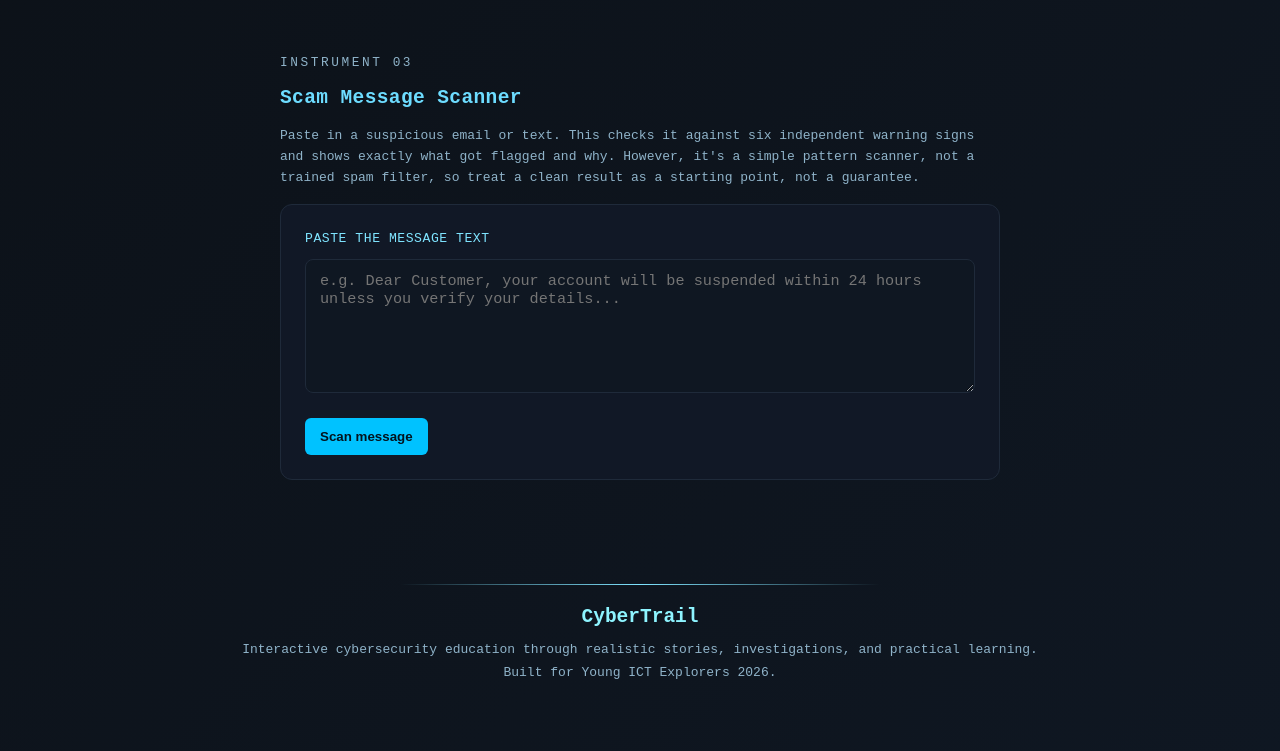
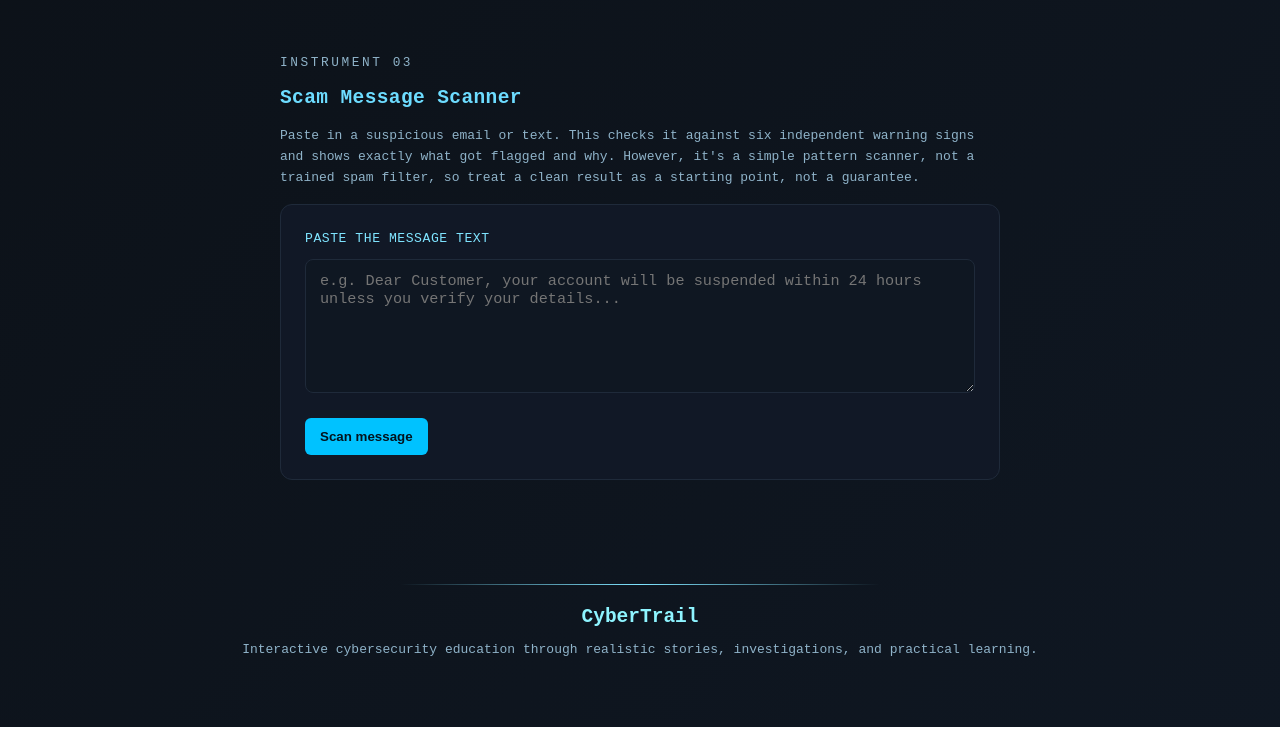
Before and after one commit to copycat77842/CyberTrail, a plain HTML site: page tools.html in a window 1280 px wide. Shown: the part 1157-1908 px from the top of the page. After the commit the page ends 1884 px from the top, so only its background shows below. Drawn offline with Linux system fonts and the light colour scheme.

Commit message:
Update tools.html

```diff
--- a/tools.html
+++ b/tools.html
@@ -134,7 +134,6 @@
     <div class="footer-line"></div>
     <h2>CyberTrail</h2>
     <p>Interactive cybersecurity education through realistic stories, investigations, and practical learning.</p>
-    <p>Built for Young ICT Explorers 2026.</p>
   </footer>
 
   <script src="js/tools.js"></script>
```
